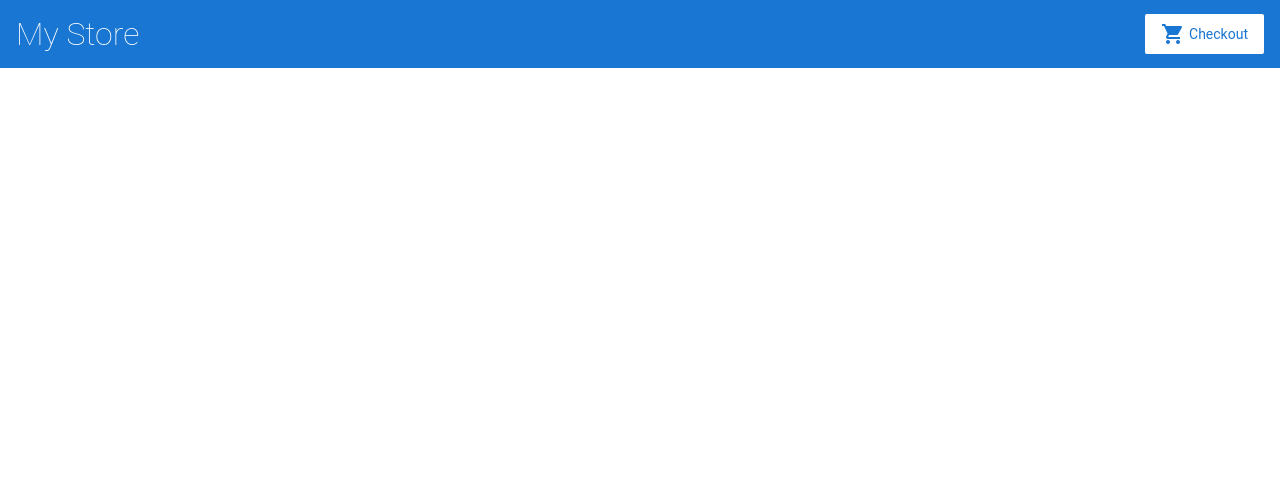
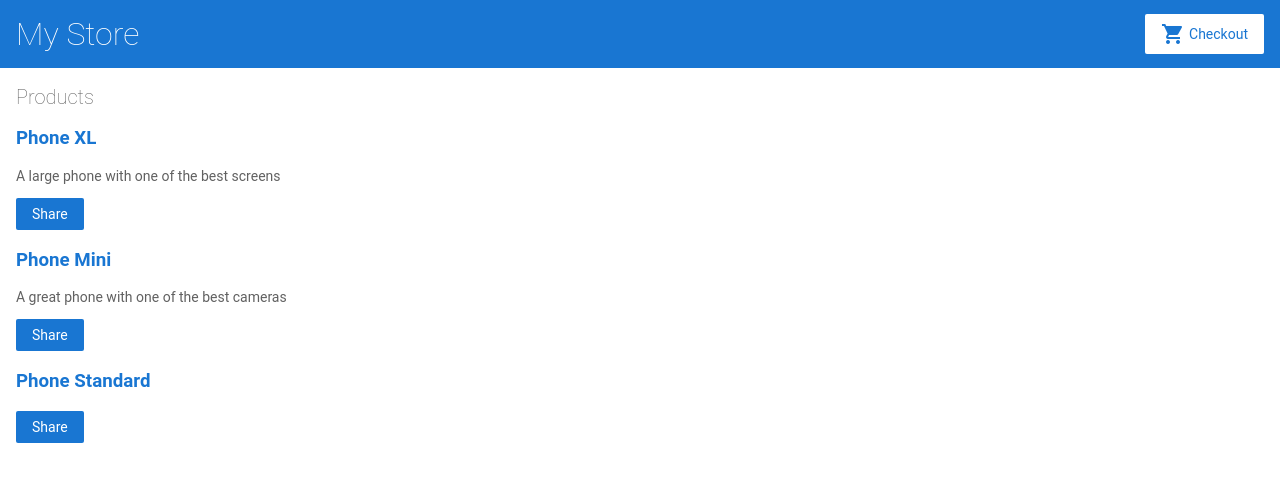
Before and after one commit to diopmorfall/s2i-store-tutorial, an Angular app: page / in a window 1280 px wide. Shown: the top 482 px of the page. Built offline with nearby package versions, Linux system fonts and the light colour scheme.

Commit message:
Product list component

```diff
--- a/src/app/app.routes.ts
+++ b/src/app/app.routes.ts
@@ -1,3 +1,6 @@
 import { Routes } from '@angular/router';
+import { ProductListComponent } from './product-list/product-list.component';
 
-export const routes: Routes = [];
+export const routes: Routes = [
+    { path: '', component: ProductListComponent }
+];
--- /dev/null
+++ b/src/app/product-list/product-list.component.html
@@ -0,0 +1,13 @@
+<h2>Products</h2>
+
+<div *ngFor="let product of products">
+  <h3>
+    <a href="" [title]="product.name + ' details'">
+      {{ product.name }}
+    </a>
+  </h3>
+  <p *ngIf="product.description">
+    {{ product.description }}
+  </p>
+  <button (click)="share(product.name)">Share</button>
+</div>
--- /dev/null
+++ b/src/app/product-list/product-list.component.ts
@@ -0,0 +1,19 @@
+import { Component } from '@angular/core';
+import { CommonModule } from '@angular/common';
+
+import { products } from '../products';
+
+@Component({
+  selector: 'app-product-list',
+  standalone: true,
+  imports: [CommonModule],
+  templateUrl: './product-list.component.html',
+  styleUrl: './product-list.component.css'
+})
+export class ProductListComponent {
+  products = [...products];
+
+  share(productName: string) {
+    window.alert(`The product ${productName} has been shared!`);
+  }
+}
```
Also changed, not shown: src/app/product-list/product-list.component.css (added).
